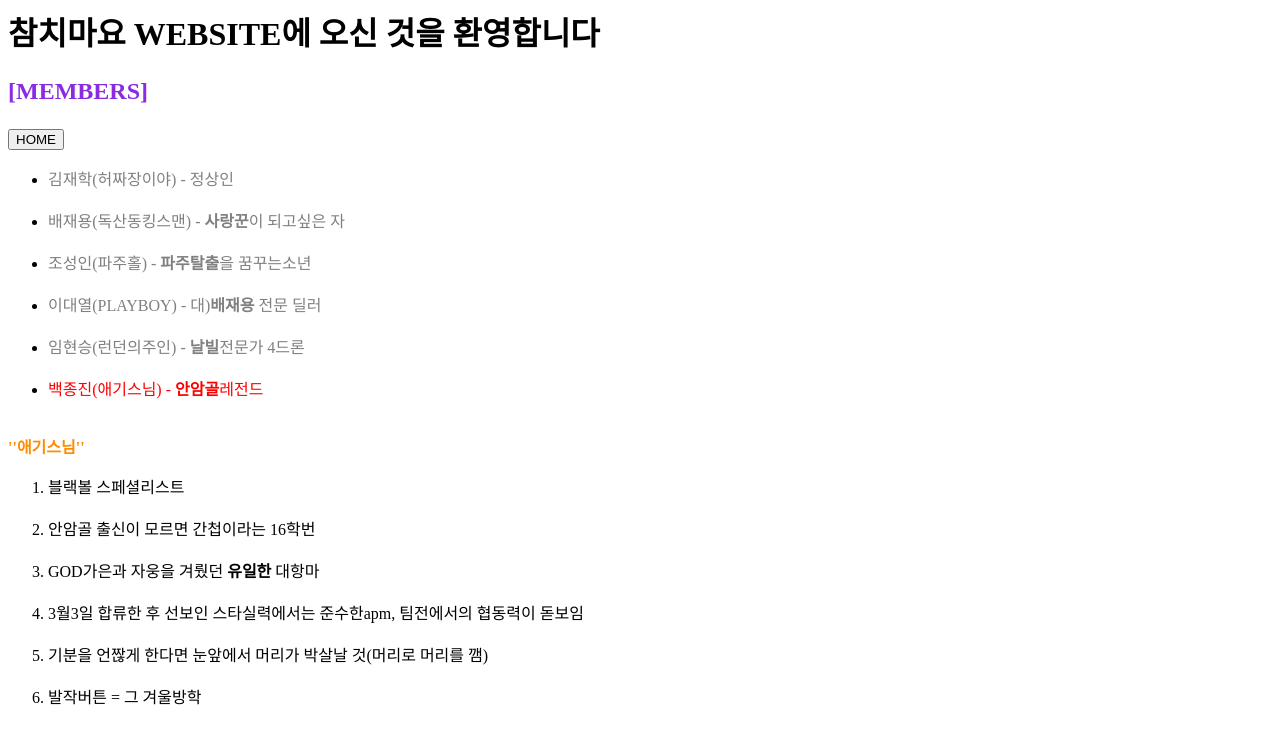
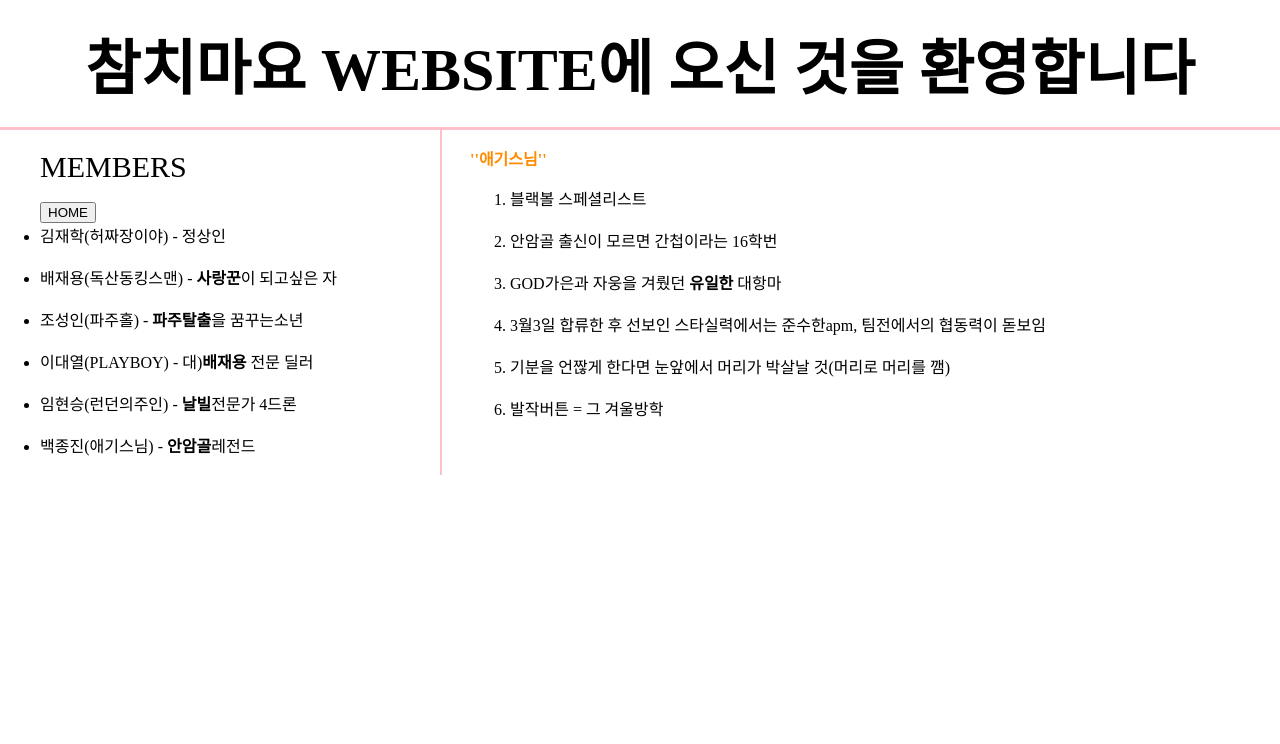
Before and after one commit to wogkr24/-, a plain HTML site: page 백종진.html in a window 1280 px wide. Drawn offline with Linux system fonts and the light colour scheme; a script that the page names is missing.

Commit message:
Add files via upload

```diff
--- a/백종진.html
+++ b/백종진.html
@@ -3,31 +3,26 @@
 <head>
   <title>참치마요</title>
   <meta charset="utf-8">
+  <link rel="stylesheet" href="style.css">
 </head>
 
 
 <body>
   <h1>참치마요 WEBSITE에 오신 것을 환영합니다</h1>
-<h2><p style="color:blueviolet;"> [MEMBERS] </p> </h2>
-<input type="button" value="HOME" onclick="location.href='https://wogkr24.github.io/index.html/' ">
+<div id="grid">
 
-<style>
-a {color:black;
-  text-decoration: none;}
-  #active {color:red;}
-.saw{color:gray;}
+      <ul>
+        <div id="멤버">MEMBERS</div><br>
+        <input type="button" value="HOME" onclick="location.href='https://wogkr24.github.io/index.html/' ">
+        <li><a href = "김재학.html">김재학(허짜장이야)  - 정상인</a></li><br>
+        <li><a href = "배재용.html">배재용(독산동킹스맨) - <strong>사랑꾼</strong>이 되고싶은 자</a></li><br>
+        <li><a href = "조성인.html">조성인(파주홀)  -  <strong>파주탈출</strong>을 꿈꾸는소년</a></li><br>
+        <li><a href = "이대열.html">이대열(PLAYBOY) - 대)<strong>배재용</strong> 전문 딜러</a></li><br>
+        <li><a href = "임현승.html">임현승(런던의주인)  - <strong>날빌</strong>전문가 4드론</a></li><br>
+        <li><a href = "백종진.html">백종진(애기스님) - <strong>안암골</strong>레전드</a></li><br>
+      </ul>
 
-</style>
-
-<ul>
-
-    <li><a href = "김재학.html" class="saw">김재학(허짜장이야)  - 정상인</a></li><br>
-    <li><a href = "배재용.html" class="saw">배재용(독산동킹스맨) - <strong>사랑꾼</strong>이 되고싶은 자</a></li><br>
-    <li><a href = "조성인.html" class="saw">조성인(파주홀)  -  <strong>파주탈출</strong>을 꿈꾸는소년</a></li><br>
-    <li><a href = "이대열.html" class="saw">이대열(PLAYBOY) - 대)<strong>배재용</strong> 전문 딜러</a></li><br>
-    <li><a href = "임현승.html" class="saw">임현승(런던의주인)  - <strong>날빌</strong>전문가 4드론</a></li><br>
-    <li><a href = "백종진.html" id="active">백종진(애기스님) - <strong>안암골</strong>레전드</a></li><br>
-</ul>
+      <div id="본문">
 <strong><p style="color:darkorange;">''애기스님''</p></strong>
 
 <ol>
```
Also changed, not shown: 김재학.html (+9 -10 lines), 배재용.html (+13 -18 lines), 이대열.html (+13 -20 lines), 임현승.html (+13 -19 lines), 조성인.html (+14 -20 lines).
